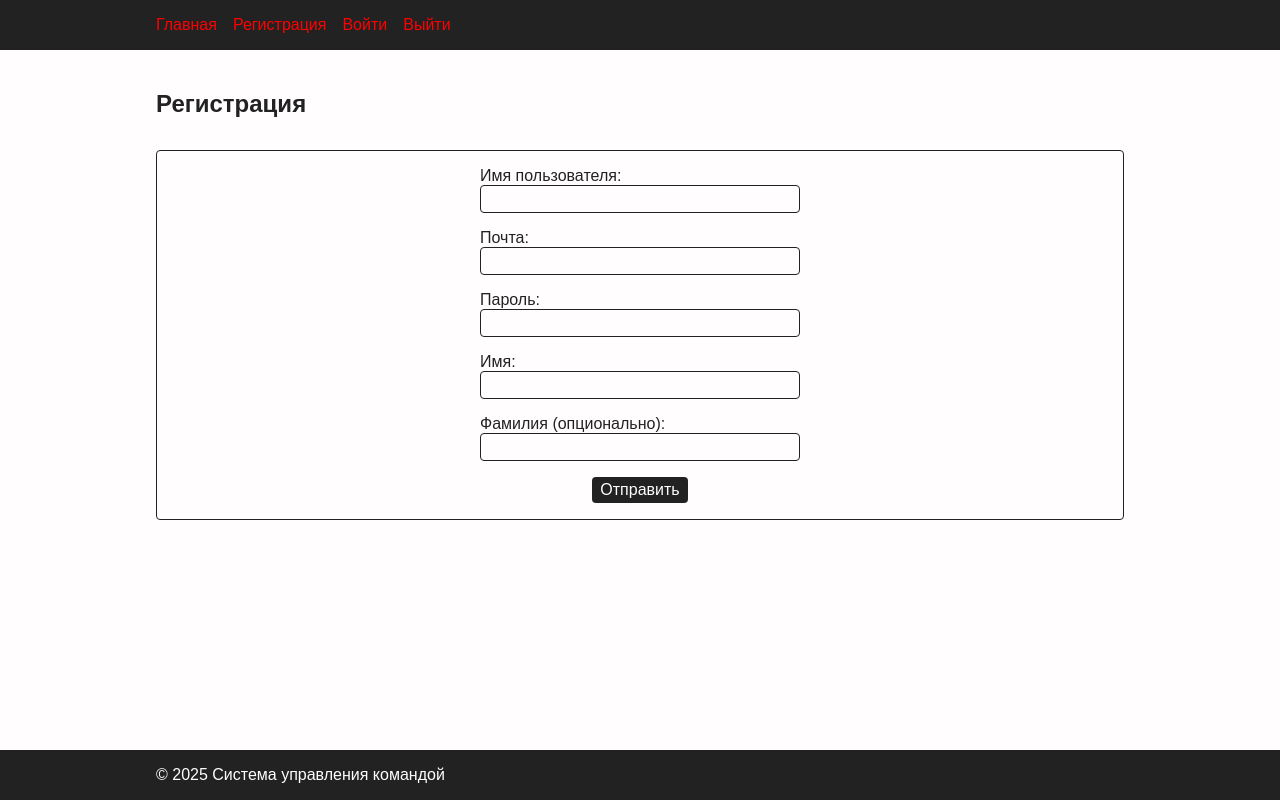
After one commit to ivangor246/management-system, a FastAPI app: template src/app/front/templates/register.html in a window 1280 px wide. The commit adds this page. Run offline with FastAPI, Linux system fonts and the light colour scheme; the template is opened without the code that fills it, so the values that code supplies are empty; parts of the project's set-up code (start-up, migrations or seed data) failed here and were passed over.

Commit message:
Add registration page

```diff
--- a/src/app/front/static/main.css
+++ b/src/app/front/static/main.css
@@ -2,11 +2,8 @@
     --light-color: #fffdfd;
     --dark-color: #222;
 
-    --link-dark-color: #900;
-    --link-dark-hover-color: #f00;
-
-    --link-light-color: #f00;
-    --link-light-hover-color: var(--light-color);
+    --accent-color: #f00;
+    --dark-accent-color: #600;
 
     --font-size: 16px;
 }
@@ -34,11 +31,11 @@ h2 {
     font-weight: 600;
 }
 a {
-    color: var(--link-dark-color);
+    color: var(--accent-color);
     transition: 0.1s;
 }
 a:hover, a:active {
-    color: var(--link-dark-hover-color);
+    color: var(--dark-accent-color);
 }
 
 .wrapper {
@@ -62,15 +59,15 @@ header * {
     color: var(--light-color);
 }
 header a {
-    color: var(--link-light-color);
+    color: var(--accent-color);
 }
 header a:hover,
 header a:active {
-    color: var(--link-light-hover-color);
+    color: var(--light-color);
 }
 .header__links {
     display: flex;
-    gap: 0.5rem;
+    gap: 1rem;
     align-items: center;
 }
 
@@ -89,9 +86,48 @@ footer * {
     color: var(--light-color);
 }
 footer a {
-    color: var(--link-light-color);
+    color: var(--accent-color);
 }
 footer a:hover,
 footer a:active {
-    color: var(--link-light-hover-color);
+    color: var(--light-color);
 }
+
+
+form {
+    border: 1px solid var(--dark-color);
+    padding: 1rem;
+    border-radius: 4px;
+    display: flex;
+    flex-direction: column;
+    align-items: center;
+    gap: 1rem;
+}
+.input-block {
+    max-width: 20rem;
+    width: 100%;
+}
+input {
+    border: 1px solid var(--dark-color);
+    padding: 4px 8px;
+    border-radius: 4px;
+    width: 100%;
+}
+label {
+    display: block;
+}
+.form-btn {
+    cursor: pointer;
+    padding: 4px 8px;
+    color: var(--light-color);
+    background-color: var(--dark-color);
+    border-radius: 4px;
+    transition: 0.1s;
+}
+.form-btn:hover, .form-btn:active {
+    color: var(--accent-color);
+}
+
+.page-form {
+    margin: 2rem 0;
+}
--- a/src/app/front/templates/base.html
+++ b/src/app/front/templates/base.html
@@ -6,12 +6,14 @@
     <title>{% block title %}Управление командой{% endblock title %}</title>
     <link rel="stylesheet" href="/static/reset.css">
     <link rel="stylesheet" href="/static/main.css">
+    {% block links %}{% endblock links %}
 </head>
 <body>
     <div class="wrapper">
         <header>
             <div class="container">
                 <div class="header__links">
+                    <a href="/">Главная</a>
                     <a href="/register">Регистрация</a>
                     <a href="/login">Войти</a>
                     <a href="/logout">Выйти</a>
--- /dev/null
+++ b/src/app/front/templates/register.html
@@ -0,0 +1,65 @@
+{% extends "base.html" %}
+
+{% block title %}Регистрация{% endblock title %}
+
+{% block content %}
+    <h1>Регистрация</h1>
+
+    <form id="register-form" class="page-form">
+        <div class="input-block">
+            <label for="username-input">Имя пользователя:</label>
+            <input type="text" name="username" required id="username-input">
+        </div>
+
+        <div class="input-block">
+            <label for="email-input">Почта:</label>
+            <input type="text" name="email" required id="email-input">
+        </div>
+
+        <div class="input-block">
+            <label for="password-input">Пароль:</label>
+            <input type="text" name="password" required id="password-input">
+        </div>
+
+        <div class="input-block">
+            <label for="first-name-input">Имя:</label>
+            <input type="text" name="first_name" required id="first-name-input">
+        </div>
+
+        <div class="input-block">
+            <label for="last-name-input">Фамилия (опционально):</label>
+            <input type="text" name="last_name" id="last-name-input">
+        </div>
+
+        <button class="form-btn">Отправить</button>
+    </form>
+
+    <p id="message"></p>
+
+    <script>
+        document.getElementById("register-form").addEventListener("submit", async (event) => {
+            event.preventDefault();
+
+            const form_data = new FormData(event.target);
+            const data = Object.fromEntries(form_data);
+
+            try {
+                const response = await fetch("/api/auth/register", {
+                    method: "POST",
+                    headers: { "Content-Type": "application/json" },
+                    body: JSON.stringify(data),
+                });
+
+                if (response.ok) {
+                    // document.getElementById("message").textContent = "Регистрация прошла успешно";
+                    // event.target.reset();
+                    window.location.href = "/login";
+                } else {
+                    document.getElementById("message").textContent = "Ошибка при регистрации";
+                }
+            } catch {
+                document.getElementById("message").textContent = "Ошибка сети";
+            }
+        });
+    </script>
+{% endblock content %}
```
Also changed, not shown: src/app/front/router.py (+6 -1 lines).
